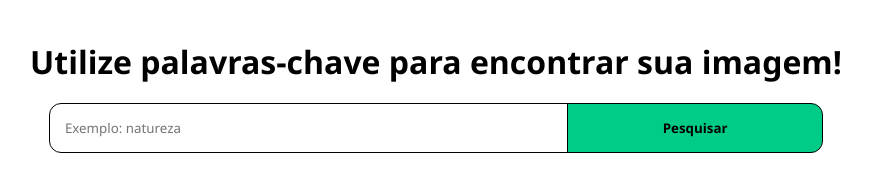
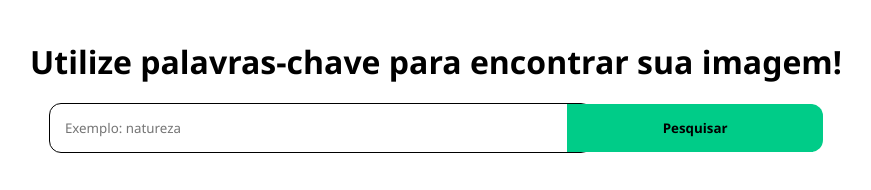
Before and after one commit to joaomarcosmr/projetoGeradorImagem, a plain HTML site: page index.html in a window 1280 px wide. In both pictures the pointer is over the button "Pesquisar". Shown: the top 190 px of the page, without its empty margins (204-1075 px from the left). Drawn offline with Linux system fonts and the light colour scheme.

Commit message:
Update style.css

```diff
--- a/style.css
+++ b/style.css
@@ -46,6 +46,10 @@ p{
     cursor: pointer;
 }
 
+#search button:hover{
+    border: 0px;
+}
+
 #btnPage{
     display: none;
     padding: 15px;
```
